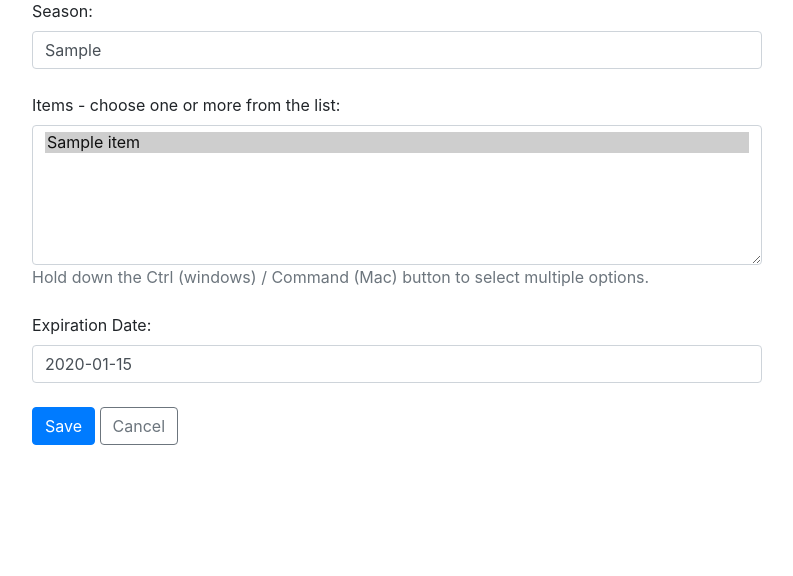
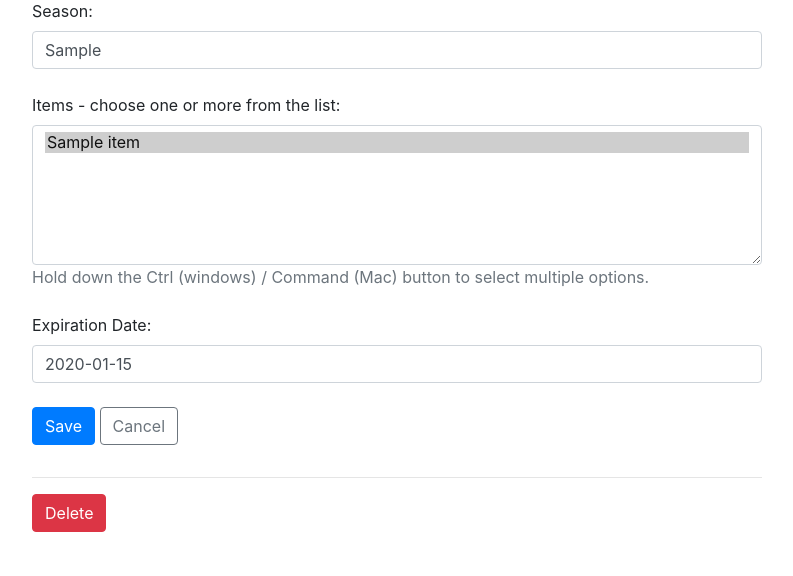
Before and after one commit to gidsey/project_09, a Django app: page /menu/1/edit/ in a window 1280 px wide. Shown: the part 224-800 px from the top of the page, without its empty margins (53-846 px from the left). Run offline with Django 3.2, Linux system fonts and the light colour scheme; a user stored in the database is signed in; tables that the repository leaves empty hold one stand-in row (values such as "Sample post"); parts of the project's set-up code (start-up, migrations or seed data) failed here and were passed over; some libraries are stand-ins or nearby versions.

Commit message:
delete menu (wip)

```diff
--- a/menu/templates/menu/menu_edit.html
+++ b/menu/templates/menu/menu_edit.html
@@ -8,5 +8,12 @@
                 {% include "menu/menu_form.html" %}
             </div>
         </div>
+
+
+
+    <div class="col-md-8 mt-3">
+    <hr>
+    <a href="{% url 'menu:menu_delete' pk=menu.pk %}" class="btn btn-danger">Delete</a>
     </div>
+
 {% endblock %}
--- a/menu/urls.py
+++ b/menu/urls.py
@@ -9,5 +9,6 @@ urlpatterns = [
     path('menu/item/<pk>/', views.menu_detail, name='menu_detail'),
     path('menu/new', views.create_new_menu, name='menu_new'),
     path('menu/<pk>/edit/', views.edit_menu, name='menu_edit'),
+    path('menu/<pk>/delete/', views.delete_menu, name='menu_delete'),
     path('menu/item/<pk>', views.item_detail, name='item_detail'),
 ]
--- a/menu/views.py
+++ b/menu/views.py
@@ -1,20 +1,23 @@
-from django.shortcuts import render, redirect
+from django.shortcuts import render, redirect, get_object_or_404
 from django.http import Http404
 from django.utils import timezone
 from django.core.exceptions import ObjectDoesNotExist
 from django.contrib import messages
+from django.contrib.auth.decorators import login_required
 
 from . import models
 from . import forms
 
 
 def menu_list(request):
+    """List all menus whose expiry date is later than today."""
     menus = models.Menu.objects.all().prefetch_related('items').filter(
         expiration_date__gte=timezone.now()).order_by('-expiration_date')
     return render(request, 'menu/menu_list.html', {'menus': menus})
 
 
 def menu_detail(request, pk):
+    """Show the Menu details."""
     try:
         menu = models.Menu.objects.prefetch_related('items').get(pk=pk)
     except ObjectDoesNotExist:
@@ -23,6 +26,7 @@ def menu_detail(request, pk):
 
 
 def item_detail(request, pk):
+    """Show the Item details."""
     try:
         item = models.Item.objects.prefetch_related('chef').get(pk=pk)
     except ObjectDoesNotExist:
@@ -30,11 +34,9 @@ def item_detail(request, pk):
     return render(request, 'menu/item_detail.html', {'item': item})
 
 
-def edit_item(request, pk):
-    pass
-
-
+@login_required
 def create_new_menu(request):
+    """Create a new menu, chosing from existing items."""
     form = forms.MenuForm()
     if request.method == "POST":
         form = forms.MenuForm(data=request.POST)
@@ -43,18 +45,16 @@ def create_new_menu(request):
             menu.created_date = timezone.now()
             menu.save()
             menu.items.set(form.cleaned_data['items'])
-            messages.success(
-                request,
-                "Menu added successfully."
-            )
+            messages.success(request, "Menu added successfully.")
             return redirect('menu:menu_detail', pk=menu.pk)
-
     return render(request, 'menu/menu_new.html', {
         'form': form,
     })
 
 
+@login_required
 def edit_menu(request, pk):
+    """Edit an existing menu."""
     try:
         menu = models.Menu.objects.prefetch_related('items').get(pk=pk)
     except ObjectDoesNotExist:
@@ -70,13 +70,18 @@ def edit_menu(request, pk):
             menu.created_date = timezone.now()
             menu.save()
             menu.items.set(form.cleaned_data['items'])
-            messages.success(
-                request,
-                "Menu updated successfully."
-            )
+            messages.success(request, "Menu updated successfully.")
             return redirect('menu:menu_detail', pk=menu.pk)
-
     return render(request, 'menu/menu_edit.html', {
         'menu': menu,
         'form': form,
         })
+
+
+@login_required
+def delete_menu(request, pk):
+    """Delete a menu and related references."""
+    menu = get_object_or_404(models.Menu, pk=pk)
+    return render(request, 'menu/menu_delete.html',
+                  {'menu': menu}
+                  )
--- a/mysite/settings.py
+++ b/mysite/settings.py
@@ -103,6 +103,10 @@ USE_TZ = True
 # Static files (CSS, JavaScript, Images)
 # https://docs.djangoproject.com/en/1.8/howto/static-files/
 
+# Set the default Login URL
+LOGIN_URL = '/admin/login/'
+LOGOUT_REDIRECT_URL = '/admin/login/'
+
 STATIC_URL = '/static/'
 STATIC_ROOT = os.path.join(BASE_DIR, 'static')
 
```
Also changed, not shown: menu/templates/menu/menu_delete.html (added, +12 -0 lines), 1 other file.
